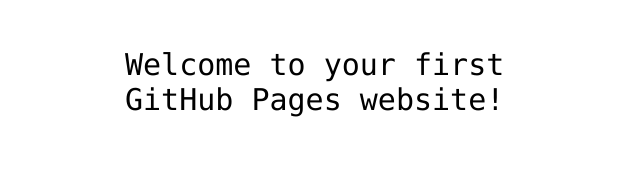
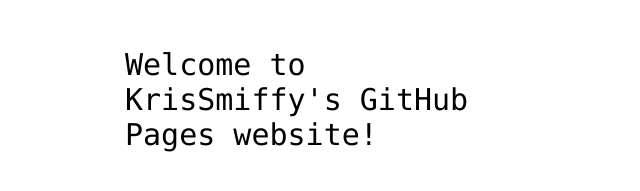
Before and after one commit to KrisSmiffy/KrisSmiffy.github.io, a plain HTML site: page index.html in a window 1280 px wide. Shown: the part 341-532 px from the top of the page, without its empty margins (315-955 px from the left). Drawn offline with Linux system fonts and the light colour scheme.

Commit message:
Updating hello message
Following Git tutorial

```diff
--- a/index.html
+++ b/index.html
@@ -12,7 +12,7 @@
 <img src="https://octodex.github.com/images/daftpunktocat-thomas.gif" id="octocat" alt="octocat-gif" />
 
 <!-- Change this code here by copy and pasting your template on line 15 -->
-<p>Welcome to your first GitHub Pages website!</p>
+<p>Welcome to KrisSmiffy's GitHub Pages website!</p>
 
 </body>
 </html>
```
